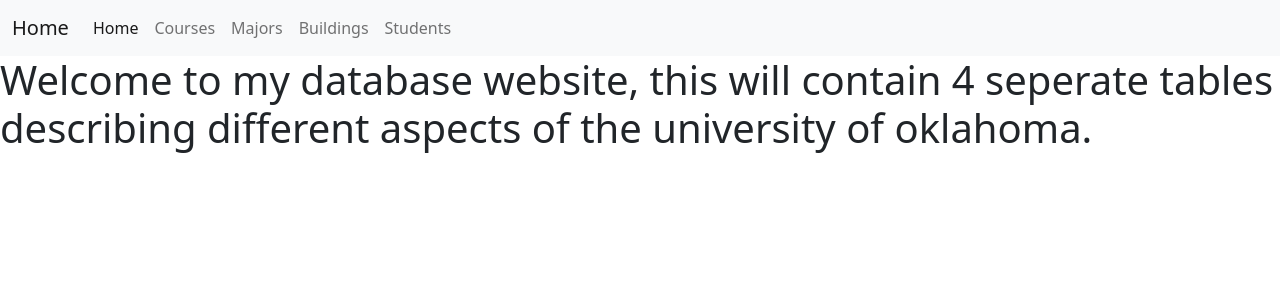
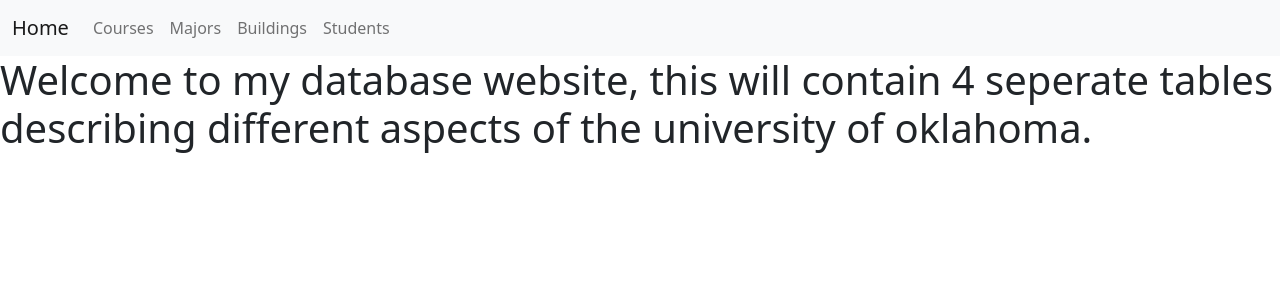
Before and after one commit to landrydroupy/homework3, a PHP site: page / in a window 1280 px wide. Shown: the top 300 px of the page. Run offline with PHP 8.4, Linux system fonts and the light colour scheme.

Commit message:
Update nav.php

```diff
--- a/nav.php
+++ b/nav.php
@@ -6,9 +6,6 @@
     </button>
     <div class="collapse navbar-collapse" id="navbarNav">
       <ul class="navbar-nav">
-        <li class="nav-item">
-          <a class="nav-link active" aria-current="page" href="index.php">Home</a>
-        </li>
         <li class="nav-item">
           <a class="nav-link" href="course.php">Courses</a>
         </li>
```
